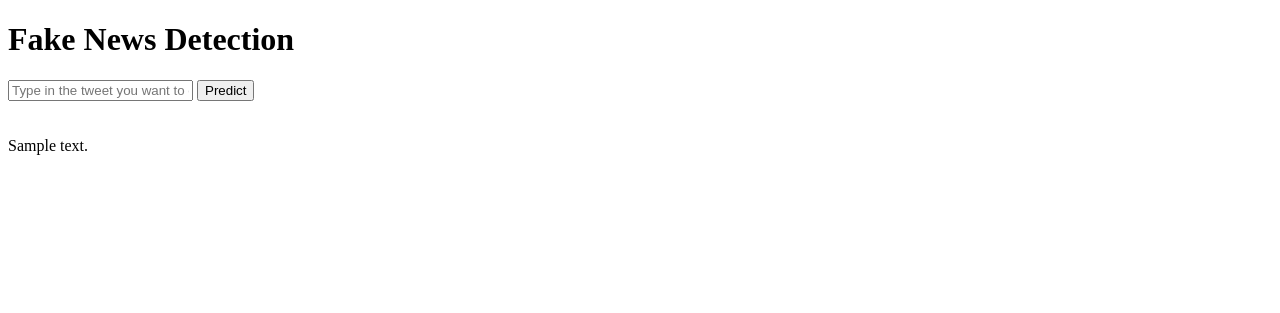
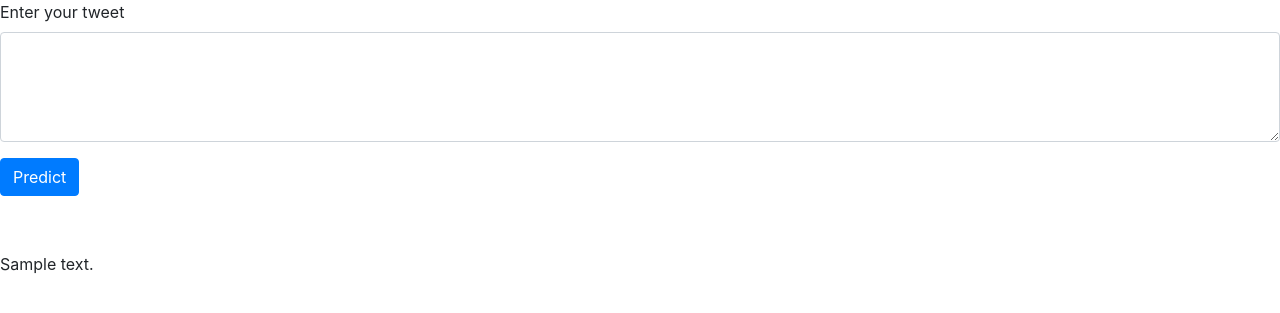
Before and after one commit to Thejineaswar/Fake-News-Web-App, a Flask app: template templates/index.html in a window 1280 px wide. Shown: the top 313 px of the page. Run offline with Flask 2, Linux system fonts and the light colour scheme; the template is opened without the code that fills it: most values are stand-ins (such as "Sample title", 1, 10 or a date in 2020); parts of the project's set-up code (start-up, migrations or seed data) failed here and were passed over; some libraries are stand-ins or nearby versions.

Commit message:
Changed UI for form and bugs with prediction

```diff
--- a/app.py
+++ b/app.py
@@ -13,13 +13,11 @@ def hello_world():
 @app.route('/fakeNews',methods=['POST'])
 def fakeNews():
     value = [i for i in request.form.values()]
-    print(value[0])
     res = predict(value[0])
-    print(res)
     if(res==1):
-        res = True
+        res = "real news"
     else:
-        res = False
+        res = "fake news"
     return render_template('index.html',prediction_text = f"This is {res}")
 
 
--- a/models/svc.py
+++ b/models/svc.py
@@ -32,6 +32,7 @@ def predict(data):
     model = load_model()
     res = model.predict(text)
     print(res)
+    return res
 
 # if __name__ == "__main__":
 #     sentence = "earthquake safety los angeles safety fasteners"
--- a/templates/index.html
+++ b/templates/index.html
@@ -3,7 +3,8 @@
 <!--From https://codepen.io/frytyler/pen/EGdtg-->
 <head>
   <meta charset="UTF-8">
-  <title>ML API</title>
+  <title>Fake News App</title>
+    <link rel="stylesheet" href="https://stackpath.bootstrapcdn.com/bootstrap/4.3.1/css/bootstrap.min.css" integrity="sha384-ggOyR0iXCbMQv3Xipma34MD+dH/1fQ784/j6cY/iJTQUOhcWr7x9JvoRxT2MZw1T" crossorigin="anonymous">
   <link href='https://fonts.googleapis.com/css?family=Pacifico' rel='stylesheet' type='text/css'>
 <link href='https://fonts.googleapis.com/css?family=Arimo' rel='stylesheet' type='text/css'>
 <link href='https://fonts.googleapis.com/css?family=Hind:300' rel='stylesheet' type='text/css'>
@@ -11,15 +12,25 @@
 </head>
 
 <body>
- <div class="login">
-	<h1>Fake News Detection</h1>
+{# <div class="login">#}
+{#	<h1>Fake News Detection</h1>#}
+{##}
+{#     <!-- Main Input For Receiving Query to our ML -->#}
+{#    <form action="{{ url_for('fakeNews')}}" method="post">#}
+{#        <input type ="text" name="news" placeholder="Type in the tweet you want to check"#}
+{#               required ="required">#}
+{#        <button type="submit" class="btn btn-primary btn-block btn-large">Predict</button>#}
+{#    </form>#}
+{##}
+{#  </div>#}
 
-     <!-- Main Input For Receiving Query to our ML -->
-    <form action="{{ url_for('fakeNews')}}" method="post">
-        <input type ="text" name="news" placeholder="Type in the tweet you want to check"
-               required ="required">
-        <button type="submit" class="btn btn-primary btn-block btn-large">Predict</button>
-    </form>
+<form action="{{ url_for('fakeNews')}}" method="post">
+    <div class="form-group">
+    <label for="tweet">Enter your tweet</label>
+    <textarea class="form-control" name="tweet" id="tweet" rows="4"></textarea>
+  </div>
+    <button type="submit" class="btn btn-primary mb-2">Predict</button>
+</form>
 
    <br>
    <br>
```
